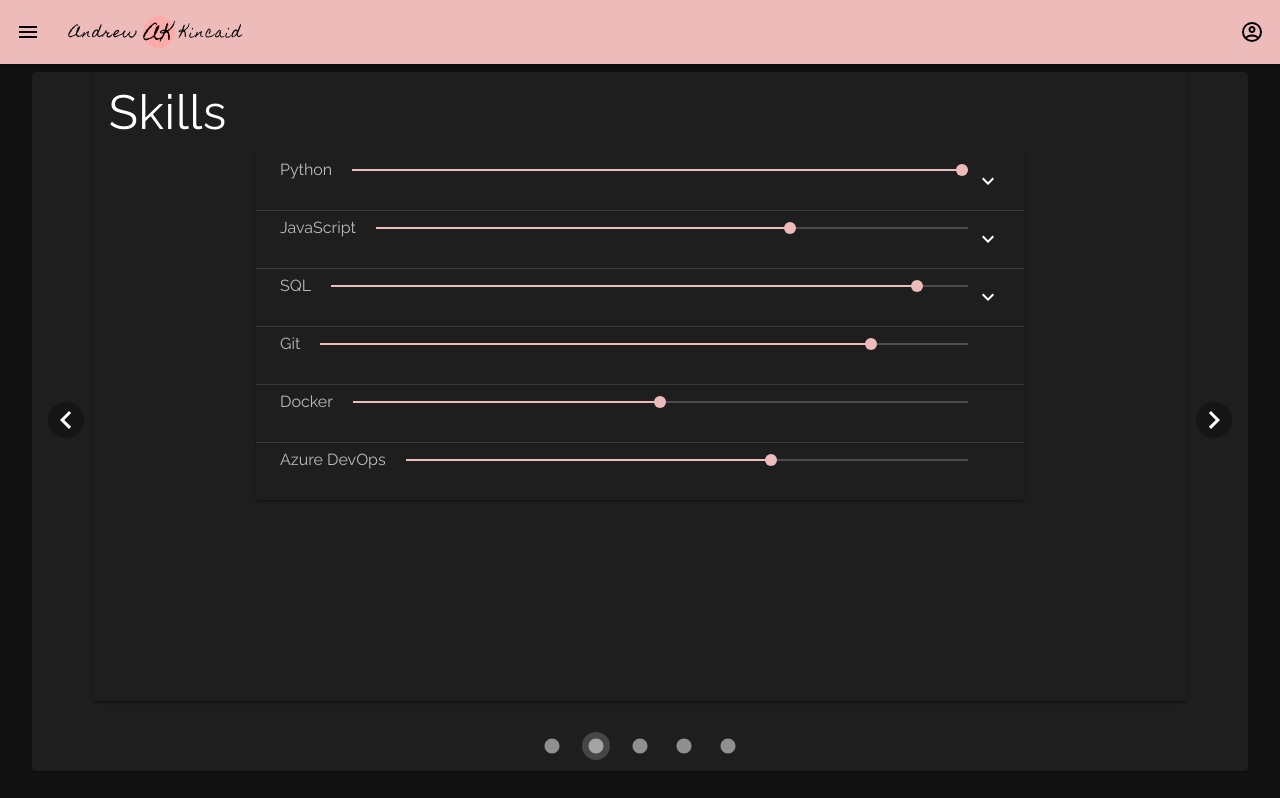
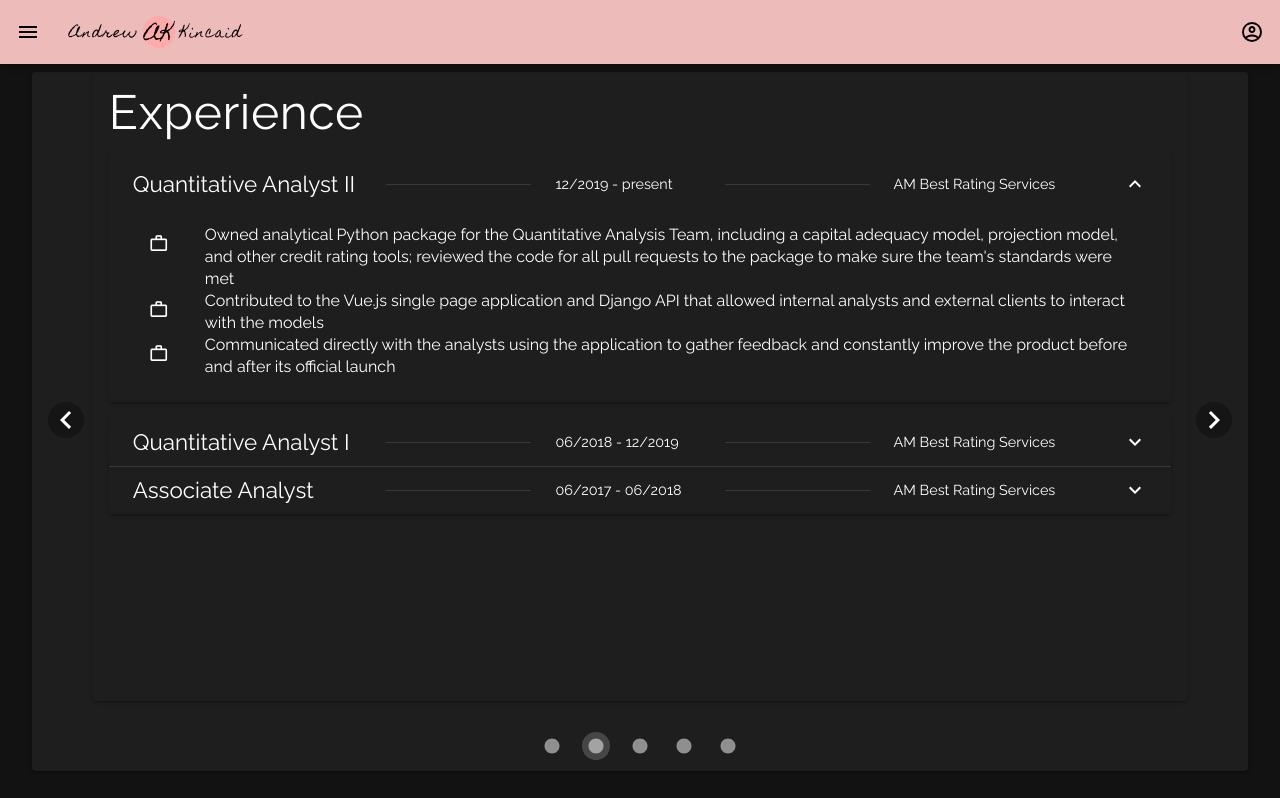
Before and after one commit to atkincaid74/andrew-kincaid-frontend, a Vue app: page / in a window 1280 px wide. Both pictures are taken after a click on the button 596 px from the left and 746 px from the top of the page. Built offline with nearby package versions, Linux system fonts and the light colour scheme; what vue-session would draw is missing.

Commit message:
re-ordered skills and re-worded to make it more techie

```diff
--- a/src/components/home/Homepage.vue
+++ b/src/components/home/Homepage.vue
@@ -150,11 +150,11 @@
                     </v-row>
                   </v-expansion-panel-header>
                   <v-expansion-panel-content>
-                    <v-list>
+                    <v-list dense>
                       <v-list-item
                           v-for="desc in expObj.description"
                       >
-                        <v-list-item-icon><v-icon>mdi-briefcase-outline</v-icon></v-list-item-icon>
+                        <v-list-item-icon><v-icon dense>mdi-briefcase-outline</v-icon></v-list-item-icon>
                         {{ desc }}
                       </v-list-item>
                     </v-list>
@@ -273,6 +273,51 @@
                 title: 'Andrew&nbsp;<b>KINCAID</b>',
                 subtitle: 'Quantitative Analyst',
               },
+              experience: {
+                title: 'Experience',
+                experience: {
+                  quant2: {
+                    dates: ['12/2019', 'present'],
+                    title: 'Quantitative Analyst II',
+                    employer: 'AM Best Rating Services',
+                    description: [
+                      "Owned analytical Python package for the Quantitative Analysis Team, including a capital " +
+                      "adequacy model, projection model, and other credit rating tools;" +
+                      " reviewed the code for all pull requests to the package to make sure the team's standards " +
+                      "were met",
+                      "Contributed to the Vue.js single page application and Django API that allowed internal " +
+                      "analysts and external clients to interact with the models",
+                      "Communicated directly with the analysts using the application to gather feedback and " +
+                      "constantly improve the product before and after its official launch"
+                    ]
+                  },
+                  quant1: {
+                    dates: ['06/2018', '12/2019'],
+                    title: 'Quantitative Analyst I',
+                    employer: 'AM Best Rating Services',
+                    description: [
+                      "Created the quantitative analysis group's database schemas and objects. Collaborated " +
+                      "with the database administrators to constantly enhance the efficiency of the database",
+				              "Acted as the representative for my team of developers to the company's IT department to ensure" +
+                      " that goals and timelines were aligned"
+                    ]
+                  },
+                  assAnal: {
+                    dates: ['06/2017', '06/2018'],
+                    title: 'Associate Analyst',
+                    employer: 'AM Best Rating Services',
+                    description: [
+                      "6 week orientation that gave a strong working knowledge of the insurance sector and an in " +
+                      "depth look at rating agencies and their role in the market",
+				              "Converted a suite of existing MS Excel/VBA models into Python. Brought 8 separate models into " +
+                      "one code base to drastically improve maintainability"
+                    ]
+                  },
+                }
+              },
+              education: {
+                title: 'Education'
+              },
               skills: {
                 title: 'Skills',
                 skills: {
@@ -314,50 +359,6 @@
                     value: 65
                   }
                 }
-              },
-              experience: {
-                title: 'Experience',
-                experience: {
-                  quant2: {
-                    dates: ['12/2019', 'present'],
-                    title: 'Quantitative Analyst II',
-                    employer: 'AM Best Rating Services',
-                    description: [
-                      "Owner of all analytical Python code for the Quantitative Analysis Team, including a capital " +
-                      "adequacy model, projection model, and other credit rating tools. Responsible for reviewing the" +
-                      " code of colleagues to make sure the team's standards were met",
-				              "Acted as the team's subject matter expert for the investment risk component and made " +
-                      "significant enhancements to the credit risk component of AM Best's Capital Adequacy Ratio model",
-                      "Contributed to the Vue.js single page application and Django API that allows internal analysts" +
-                      " and external clients to access and view the output of models"
-                    ]
-                  },
-                  quant1: {
-                    dates: ['06/2018', '12/2019'],
-                    title: 'Quantitative Analyst I',
-                    employer: 'AM Best Rating Services',
-                    description: [
-                      "Created all of the quantitative analysis group's database schemas and objects. Collaborated " +
-                      "with the database administrators to constantly enhance the efficiency of the database",
-				              "Acted as the representative for my team of developers to the company's IT department to ensure" +
-                      " that goals and timelines were aligned"
-                    ]
-                  },
-                  assAnal: {
-                    dates: ['06/2017', '06/2018'],
-                    title: 'Associate Analyst',
-                    employer: 'AM Best Rating Services',
-                    description: [
-                      "6 week orientation that gave a strong working knowledge of the insurance sector and an in " +
-                      "depth look at rating agencies and their role in the market",
-				              "Converted a suite of existing MS Excel/VBA models into Python. Brought 8 separate models into " +
-                      "one code base to drastically improve maintainability"
-                    ]
-                  },
-                }
-              },
-              education: {
-                title: 'Education'
               },
               projects: {
                 title: 'Hobby Projects',
```
